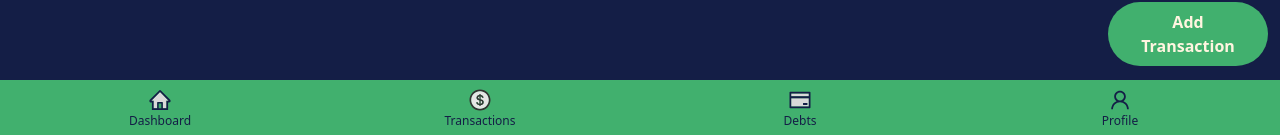
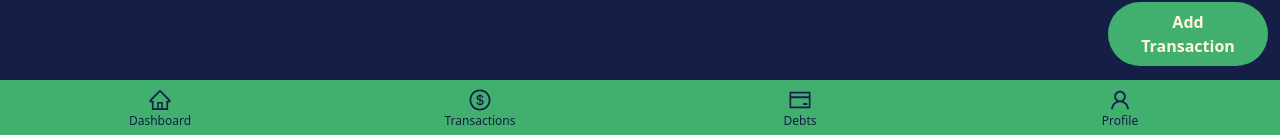
Before and after one commit to martinradadl/money-tracking, a React (Vite) app: page /transactions in a window 1280 px wide. Shown: the part 662-797 px from the top of the page. Built offline with nearby package versions, Linux system fonts and the light colour scheme.

Commit message:
Nav bar icons updated and styles between nav var and transaction view improved

```diff
--- a/src/components/nav-bar/nav-bar.tsx
+++ b/src/components/nav-bar/nav-bar.tsx
@@ -1,9 +1,9 @@
 import React from "react";
 import { NavBarLink } from "./link";
 import {
-  AiTwotoneHome,
-  AiTwotoneCreditCard,
-  AiTwotoneDollarCircle,
+  AiOutlineHome,
+  AiOutlineCreditCard,
+  AiOutlineDollar,
   AiOutlineUser,
 } from "react-icons/ai";
 
@@ -12,17 +12,17 @@ export const NavBar: React.FC = () => {
     <div className="flex mt-auto py-2 place-content-between bg-green text-navy">
       <NavBarLink
         name="Dashboard"
-        icon={<AiTwotoneHome className="text-2xl" />}
+        icon={<AiOutlineHome className="text-2xl" />}
         path="/"
       />
       <NavBarLink
         name="Transactions"
-        icon={<AiTwotoneDollarCircle className="text-2xl" />}
+        icon={<AiOutlineDollar className="text-2xl" />}
         path="/transactions"
       />
       <NavBarLink
         name="Debts"
-        icon={<AiTwotoneCreditCard className="text-2xl" />}
+        icon={<AiOutlineCreditCard className="text-2xl" />}
         path="/debts"
       />
       <NavBarLink
--- a/src/pages/transactions/index.tsx
+++ b/src/pages/transactions/index.tsx
@@ -14,7 +14,7 @@ export const Transactions: React.FC = () => {
   };
 
   return (
-    <div className="h-full flex flex-col px-4 gap-4">
+    <div className="flex flex-col flex-1 pb-3 px-4 gap-4 overflow-y-auto">
       <h1 className="mx-auto py-2 text-4xl text-beige font-semibold">
         Transactions
       </h1>
```
